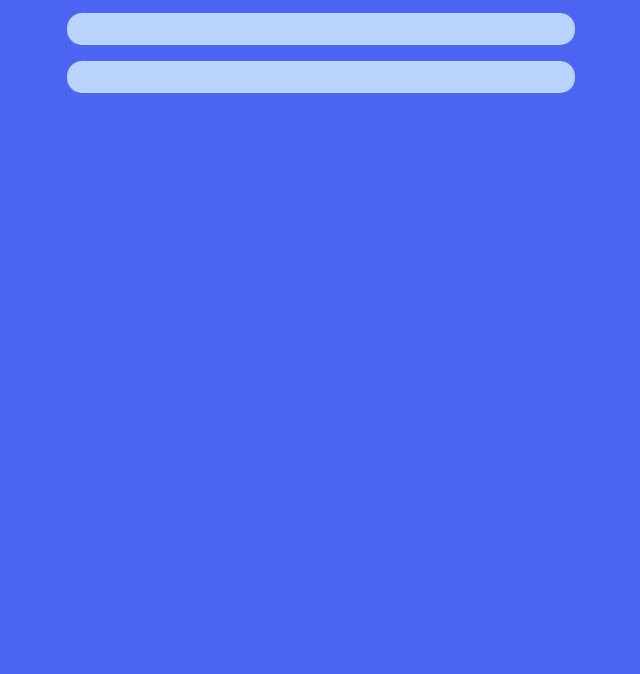
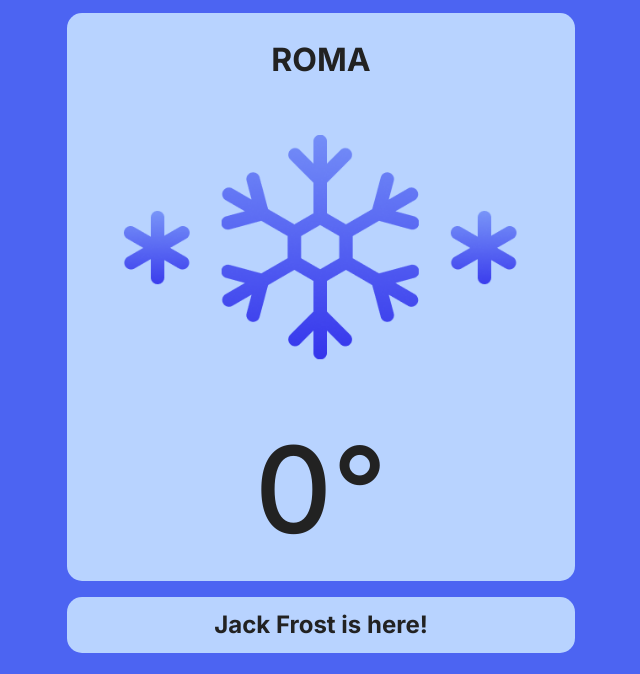
Before and after one commit to NicoleCarlucci/Meteo-App, a website built with Parcel: page index.html in a window 1280 px wide. Shown: the part 126-800 px from the top of the page, without its empty margins (319-959 px from the left). Built offline with nearby package versions, Linux system fonts and the light colour scheme; files whose address does not match are found by name.

Commit message:
Styling weather info and suggestion panel

```diff
--- a/css/main.css
+++ b/css/main.css
@@ -128,6 +128,37 @@ textarea {
   h1{
     font-size: 20px;
     text-transform: uppercase;
+  }
+
+  main{
+    text-align: center;
+  }
+
+  img{
+    max-width: 90%;
+  }
+
+  /* Weather Info Panel */
+  .weather-info{
+    min-height: 450px;
+  }
+
+  .weather-location{
+    font-size: 32px;
+    font-weight: 700;
+    text-transform: uppercase;
+    padding-top: 15px;
+  }
+
+  .weather-temperature {
+    font-size: 120px;
+    font-weight: 500;
+    padding-bottom: 15px;
+  }
+
+  .suggestion{
+    font-size: 24px;
+    font-weight: 700;
   }
 /* ==========================================================================
    Helper classes
--- a/index.html
+++ b/index.html
@@ -43,10 +43,12 @@
     <main>
       <!-- Pannello Informazioni Meteo -->
       <div class="weather-info panel">
+        <div class="weather-location">Roma</div>
+        <img src="./img/13d.png" alt="snowing day" class="weather-icon"/>
+        <div class="weather-temperature">0°</div>
       </div>
       <!-- Pannello Suggerimenti -->
-      <div class="suggestion panel">
-      </div>
+      <div class="suggestion panel">Jack Frost is here!</div>
     </main>
   </div>
 
```
